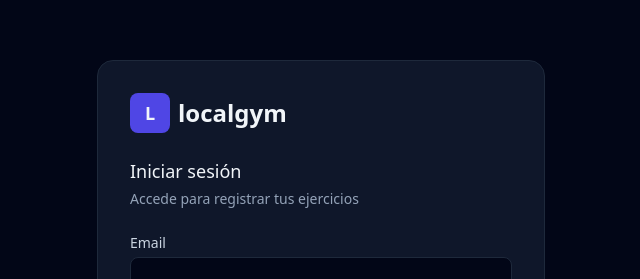
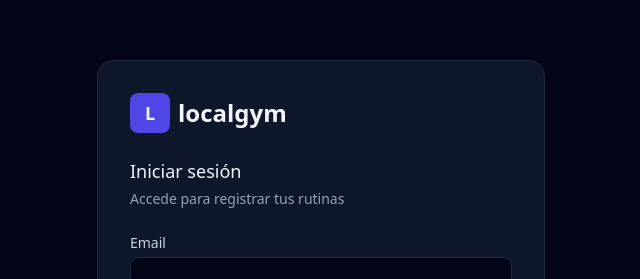
Before and after one commit to talcual/localgym, a React (Vite) app in the folder apps/client/: page /login in a window 1280 px wide. Shown: the part 113-392 px from the top of the page, without its empty margins (319-959 px from the left). Built offline with nearby package versions, Linux system fonts and the light colour scheme; no server answers.

Commit message:
refactor: rename ejercicios to rutinas in UI

```diff
--- a/apps/client/src/components/Navbar.tsx
+++ b/apps/client/src/components/Navbar.tsx
@@ -26,7 +26,7 @@ export function Navbar() {
             Inicio
           </NavLink>
           <NavLink to="/exercises" className={linkClass}>
-            Ejercicios
+            Rutinas
           </NavLink>
           <NavLink to="/catalog" className={linkClass}>
             Catálogo
@@ -58,7 +58,7 @@ export function Navbar() {
           Inicio
         </NavLink>
         <NavLink to="/exercises" className={linkClass}>
-          Ejercicios
+          Rutinas
         </NavLink>
         <NavLink to="/catalog" className={linkClass}>
           Catálogo
--- a/apps/client/src/pages/Dashboard.tsx
+++ b/apps/client/src/pages/Dashboard.tsx
@@ -47,8 +47,8 @@ export function Dashboard() {
         </h1>
         <p className="text-slate-400">
           {exercises.length === 0
-            ? 'Crea tu primer ejercicio para empezar.'
-            : 'Elige un ejercicio para empezar tu sesión de hoy.'}
+            ? 'Crea tu primera rutina para empezar.'
+            : 'Elige una rutina para empezar tu sesión de hoy.'}
         </p>
       </div>
 
@@ -70,18 +70,18 @@ export function Dashboard() {
 
       <section>
         <div className="flex items-center justify-between mb-3">
-          <h2 className="text-lg font-semibold">Tus ejercicios</h2>
+          <h2 className="text-lg font-semibold">Tus rutinas</h2>
           <Link
             to="/exercises/new"
             className="text-sm bg-brand-600 hover:bg-brand-500 px-3 py-2 rounded-md"
           >
-            + Nuevo ejercicio
+            + Nueva rutina
           </Link>
         </div>
 
         {exercises.length === 0 ? (
           <div className="bg-slate-900 border border-slate-800 rounded-xl p-8 text-center text-slate-400">
-            Aún no tienes ejercicios.{' '}
+            Aún no tienes rutinas.{' '}
             <Link to="/exercises/new" className="text-brand-400 hover:underline">
               Crea el primero
             </Link>
--- a/apps/client/src/pages/ExerciseForm.tsx
+++ b/apps/client/src/pages/ExerciseForm.tsx
@@ -31,7 +31,7 @@ export function ExerciseForm() {
         setRestSec(ex.restSec ?? 30);
         setNotes(ex.notes ?? '');
       })
-      .catch(() => setError('No se pudo cargar el ejercicio'));
+      .catch(() => setError('No se pudo cargar la rutina'));
   }, [id]);
 
   async function onSubmit(e: FormEvent) {
@@ -69,7 +69,7 @@ export function ExerciseForm() {
   return (
     <div className="max-w-xl">
       <h1 className="text-2xl font-semibold mb-6">
-        {isEdit ? 'Editar ejercicio' : 'Nuevo ejercicio'}
+        {isEdit ? 'Editar rutina' : 'Nueva rutina'}
       </h1>
       <form onSubmit={onSubmit} className="space-y-4 bg-slate-900 border border-slate-800 rounded-xl p-6">
         <div>
--- a/apps/client/src/pages/ExercisesList.tsx
+++ b/apps/client/src/pages/ExercisesList.tsx
@@ -17,7 +17,7 @@ export function ExercisesList() {
   useEffect(load, []);
 
   async function onDelete(id: string) {
-    if (!confirm('¿Eliminar este ejercicio?')) return;
+    if (!confirm('¿Eliminar esta rutina?')) return;
     await exercisesApi.remove(id);
     setExercises((prev) => prev.filter((e) => e.id !== id));
   }
@@ -27,18 +27,18 @@ export function ExercisesList() {
   return (
     <div className="space-y-4">
       <div className="flex items-center justify-between">
-        <h1 className="text-2xl font-semibold">Ejercicios</h1>
+        <h1 className="text-2xl font-semibold">Rutinas</h1>
         <Link
           to="/exercises/new"
           className="bg-brand-600 hover:bg-brand-500 px-3 py-2 rounded-md text-sm"
         >
-          + Nuevo
+          + Nueva rutina
         </Link>
       </div>
 
       {exercises.length === 0 ? (
         <div className="bg-slate-900 border border-slate-800 rounded-xl p-8 text-center text-slate-400">
-          Aún no tienes ejercicios.
+          Aún no tienes rutinas.
         </div>
       ) : (
         <div className="grid sm:grid-cols-2 gap-3">
--- a/apps/client/src/pages/Login.tsx
+++ b/apps/client/src/pages/Login.tsx
@@ -35,7 +35,7 @@ export function Login() {
         </div>
         <h2 className="text-lg font-medium mb-1">Iniciar sesión</h2>
         <p className="text-sm text-slate-400 mb-6">
-          Accede para registrar tus ejercicios
+          Accede para registrar tus rutinas
         </p>
         <form onSubmit={onSubmit} className="space-y-4">
           <div>
--- a/apps/client/src/pages/SessionHistory.tsx
+++ b/apps/client/src/pages/SessionHistory.tsx
@@ -97,7 +97,7 @@ export function SessionHistory() {
             >
               <div className="min-w-0">
                 <div className="font-medium truncate">
-                  {s.exercise?.name ?? 'Ejercicio'}
+                  {s.exercise?.name ?? 'Rutina'}
                 </div>
                 <div className="text-sm text-slate-400">
                   {new Date(s.performedAt).toLocaleString()} ·{' '}
--- a/apps/client/src/pages/SessionRunner.tsx
+++ b/apps/client/src/pages/SessionRunner.tsx
@@ -30,7 +30,7 @@ export function SessionRunner() {
     exercisesApi
       .get(exerciseId)
       .then(setExercise)
-      .catch(() => setError('No se pudo cargar el ejercicio'))
+      .catch(() => setError('No se pudo cargar la rutina'))
       .finally(() => setLoading(false));
   }, [exerciseId]);
 
--- a/apps/client/src/pages/Stats.tsx
+++ b/apps/client/src/pages/Stats.tsx
@@ -51,7 +51,7 @@ export function Stats() {
           value={String(summary.totalReps)}
         />
         <BigStat
-          label="Ejercicios distintos"
+          label="Rutinas distintas"
           value={String(summary.uniqueExercises)}
         />
       </div>
@@ -62,7 +62,7 @@ export function Stats() {
       </section>
 
       <section>
-        <h2 className="text-lg font-semibold mb-3">Por ejercicio</h2>
+        <h2 className="text-lg font-semibold mb-3">Por rutina</h2>
         {byExercise.length === 0 ? (
           <div className="text-slate-400 text-sm">Sin datos aún.</div>
         ) : (
```
